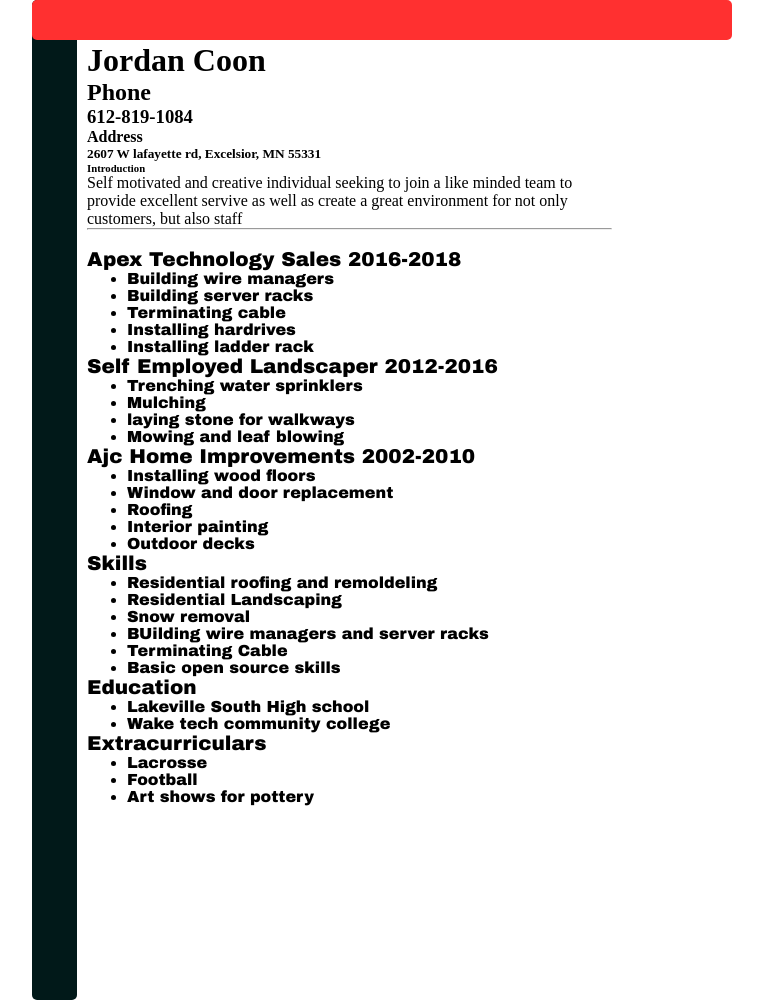
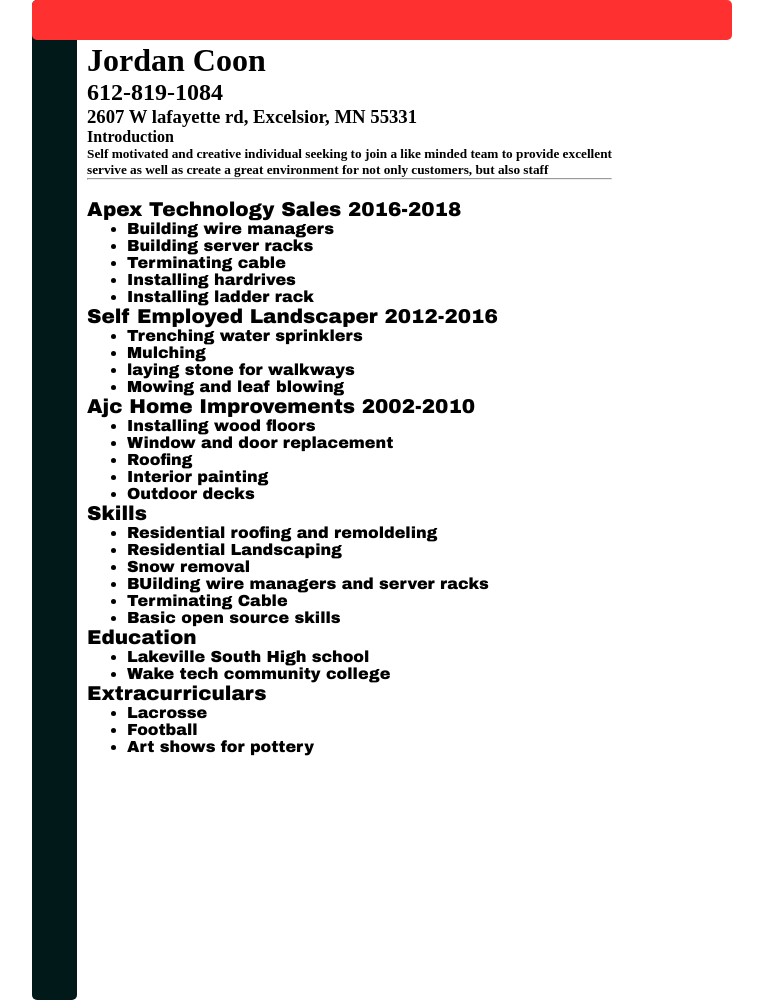
Before and after one commit to jordancoon24/Jordancoon24.github.io, a plain HTML site: page index.html in a window 1280 px wide. Shown: the whole page, without its empty margins (258-1021 px from the left). Drawn offline with Linux system fonts and the light colour scheme.

Commit message:
fixes intro

```diff
--- a/index.html
+++ b/index.html
@@ -6,14 +6,12 @@
   <head>
     <h1>Jordan Coon</h1>
 
-   <h2>Phone </h2>
-   <h3>612-819-1084 </h3>
-   <h4>Address</h4>
-   <h5>2607 W lafayette rd, Excelsior, MN 55331 </h5>
+   <h2>612-819-1084 </h2>
+   <h3> 2607 W lafayette rd, Excelsior, MN 55331</h3>
 
-   <h6> Introduction</h6>
-    <h7> Self motivated and creative individual seeking to join a like minded team to provide
-     excellent servive as well as create a great environment for not only customers, but also staff</h7>
+   <h4> Introduction</h4>
+    <h5> Self motivated and creative individual seeking to join a like minded team to provide
+     excellent servive as well as create a great environment for not only customers, but also staff</h5>
 
  <body>
   <hr />
```
